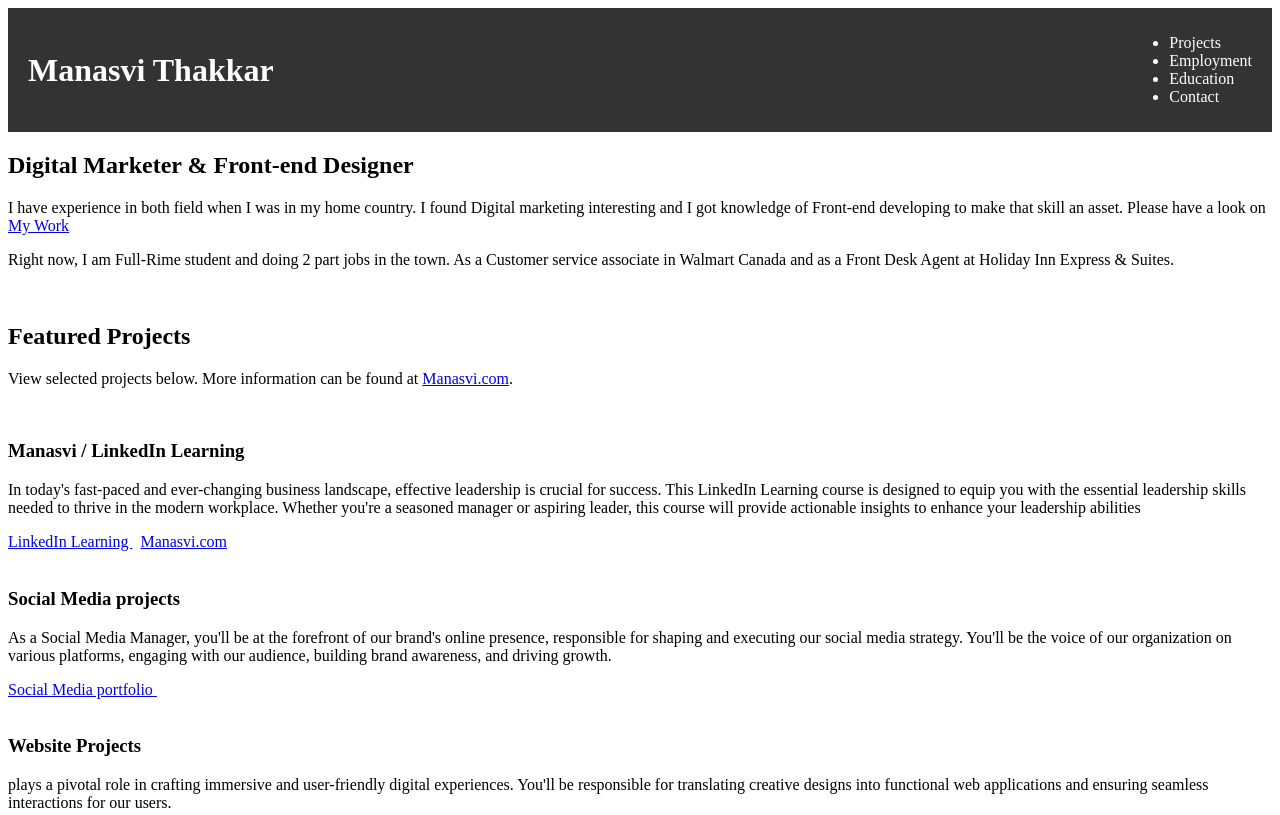
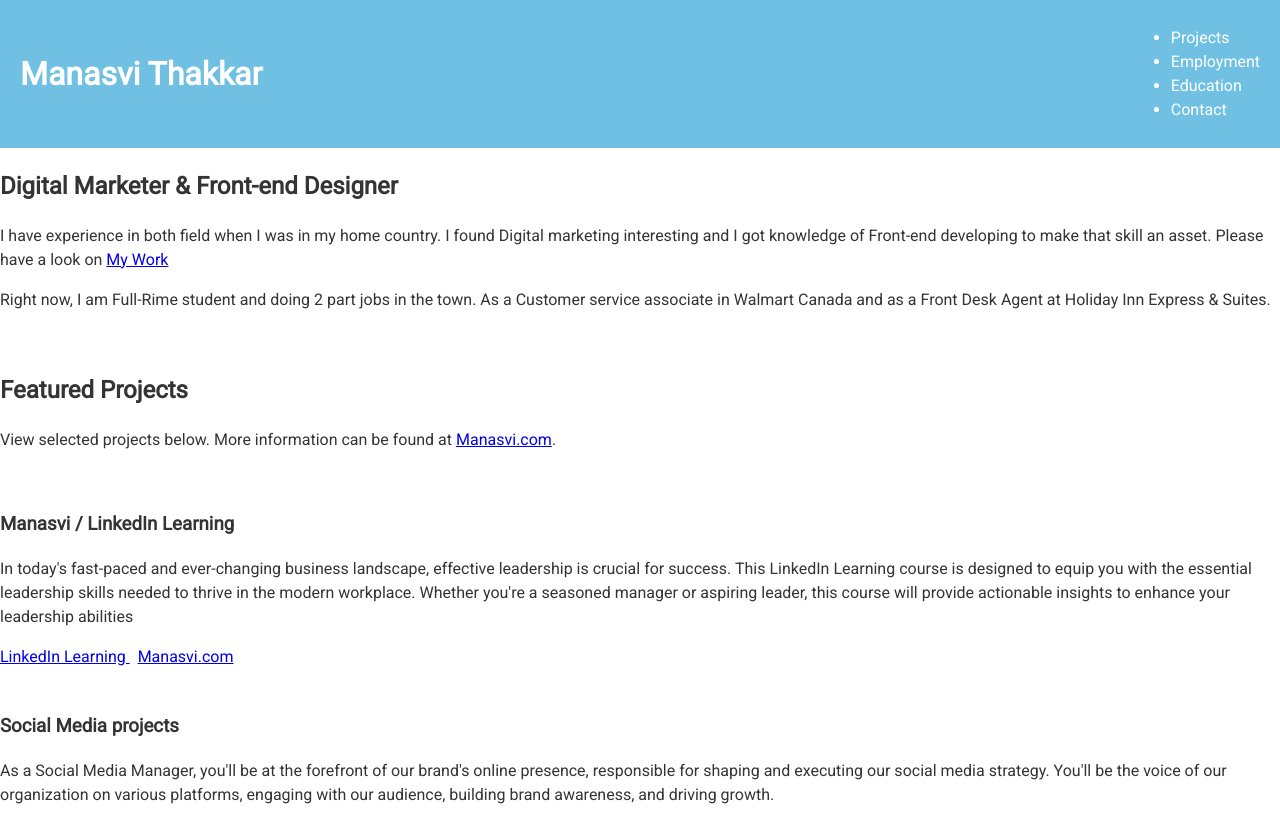
Before and after one commit to nic-dgl203-2023FA/assignment1a-manasvi111, a plain HTML site: page index.html in a window 1280 px wide. Shown: the top 815 px of the page. Drawn offline with Linux system fonts and the light colour scheme.

Commit message:
Add Global Styles to the html

```diff
--- a/css/styles.css
+++ b/css/styles.css
@@ -1,6 +1,17 @@
+/* Global Styles */
+body{
+    background-color: #ffffff;
+    color: #343434;
+    margin: 0;
+    padding: 0;
+    font-family: 'Roboto', sans-serif;
+    font-size: 16px;
+    line-height: 1.5;
+}
+
 /* Header styles */
 header {
-    background-color: #333;
+    background-color: #6FC0E3;
     color: #fff;
     display: flex;
     justify-content: space-between;
--- a/index.html
+++ b/index.html
@@ -4,6 +4,9 @@
     <meta charset="UTF-8">
     <meta name="viewport" content="width=device-width, initial-scale=1.0">
     <title>Explore My Portfolio - Manasvi Thakkar</title>
+    <link rel="preconnect" href="https://fonts.googleapis.com">
+    <link rel="preconnect" href="https://fonts.gstatic.com" crossorigin>
+    <link href="https://fonts.googleapis.com/css2?family=Roboto&display=swap" rel="stylesheet">
     <link rel="stylesheet" href="css/styles.css">
 </head>
 <body>
```
